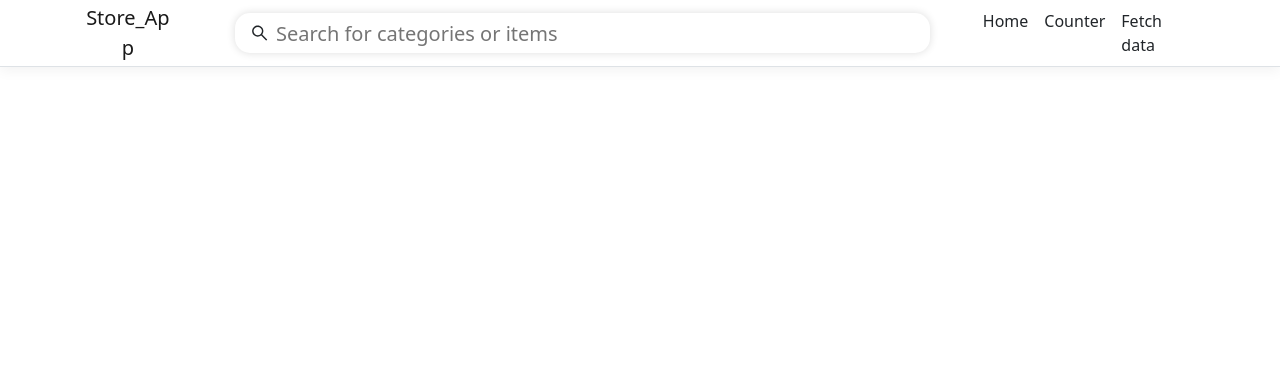
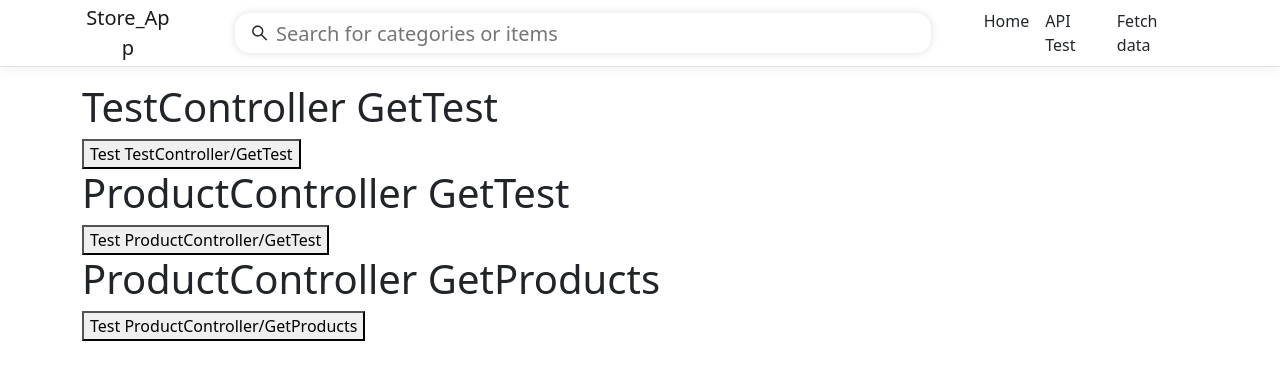
Before and after one commit to joshostblom/store-app, a React (Create React App) app in the folder Store-App/ClientApp/: page /apitest in a window 1280 px wide. Shown: the top 380 px of the page. Built offline with nearby package versions, Linux system fonts and the light colour scheme.

Commit message:
Add test page.

```diff
--- /dev/null
+++ b/Store-App/ClientApp/src/components/APITest/APITest.js
@@ -0,0 +1,60 @@
+import { useState } from 'react';
+
+export const APITest = () => {
+    const [test1, setTest1] = useState("");
+    const [test2, setTest2] = useState("");
+    const [test3, setTest3] = useState([]);
+
+    return (
+        <div>
+            <h1>TestController GetTest</h1>
+            <button onClick={() => {
+                console.log("Running TestController GetTest");
+                fetch('test/getTest')
+                    .then((response) => response.json())
+                    .then((json) => {
+                        console.log(json);
+                        setTest1(json);
+                    })
+                    .catch((reason) => {
+                        setTest1({productName: "Request failed! Press f12 to check error."});
+                    });
+            }}>Test TestController/GetTest</button>
+            <div>{test1.productName}</div>
+
+            <h1>ProductController GetTest</h1>
+            <button onClick={() => {
+                console.log("Running ProductController GetTest");
+                fetch('product/getTest')
+                    .then((response) => response.json())
+                    .then((json) => {
+                        console.log(json);
+                        setTest2(json);
+                    })
+                    .catch((reason) => {
+                        setTest2({ productName: "Request failed! Press f12 to check error." });
+                    });
+            }}>Test ProductController/GetTest</button>
+            <div>{test2.productName}</div>
+
+            <h1>ProductController GetProducts</h1>
+            <button onClick={() => {
+                console.log("Running ProductController GetProducts");
+                fetch('product/getProducts')
+                    .then((response) => response.json())
+                    .then((json) => {
+                        console.log(json);
+                        setTest3(json);
+                    })
+                    .catch((reason) => {
+                        setTest3([{key: 0, productName: "Request failed! Press f12 to check error." }]);
+                    });
+            }}>Test ProductController/GetProducts</button>
+            <div>
+                {test3?.map((value) => (
+                    <div> {value.productName} </div>
+                ))}
+            </div>
+        </div>
+    );
+}
--- a/Store-App/ClientApp/src/components/NavMenu/NavMenu.js
+++ b/Store-App/ClientApp/src/components/NavMenu/NavMenu.js
@@ -35,7 +35,7 @@ export class NavMenu extends Component {
                 <NavLink tag={Link} className="text-dark" to="/">Home</NavLink>
               </NavItem>
               <NavItem>
-                <NavLink tag={Link} className="text-dark" to="/counter">Counter</NavLink>
+                <NavLink tag={Link} className="text-dark" to="/apitest">API Test</NavLink>
               </NavItem>
               <NavItem>
                 <NavLink tag={Link} className="text-dark" to="/fetch-data">Fetch data</NavLink>
--- a/Store-App/ClientApp/src/components/Product/ProductBox/ProductBox.js
+++ b/Store-App/ClientApp/src/components/Product/ProductBox/ProductBox.js
@@ -17,7 +17,7 @@ export const DisplayProductBoxes = () => {
         fetchData();
     }, []);
 
-    console.log("Products: ", products);
+    //console.log("Products: ", products);
 
     return (
         <main>
--- a/Store-App/ClientApp/src/setupProxy.js
+++ b/Store-App/ClientApp/src/setupProxy.js
@@ -5,7 +5,9 @@ const target = env.ASPNETCORE_HTTPS_PORT ? `https://localhost:${env.ASPNETCORE_H
   env.ASPNETCORE_URLS ? env.ASPNETCORE_URLS.split(';')[0] : 'http://localhost:1452';
 
 const context =  [
-  "/weatherforecast",
+    "/weatherforecast",
+    "/test",
+    "/product",
 ];
 
 module.exports = function(app) {
```
Also changed, not shown: Store-App/ClientApp/src/AppRoutes.js (+5 -7 lines), 2 other files (tests, documents, lock files or other folders).
